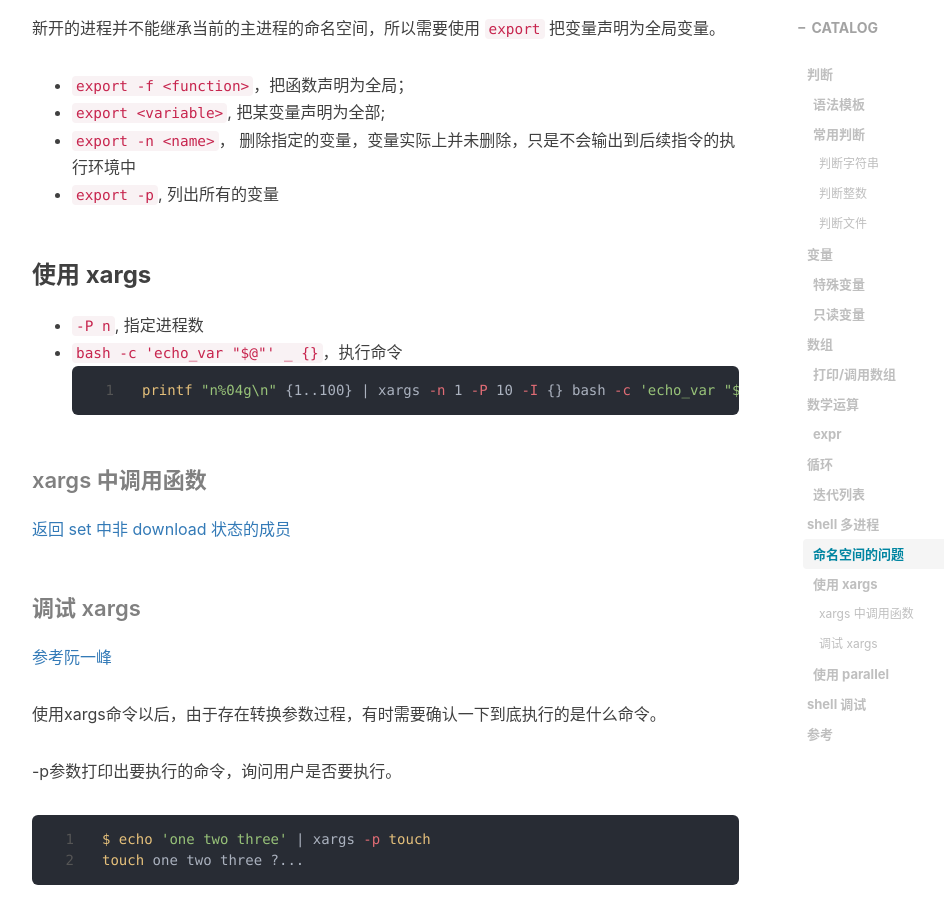
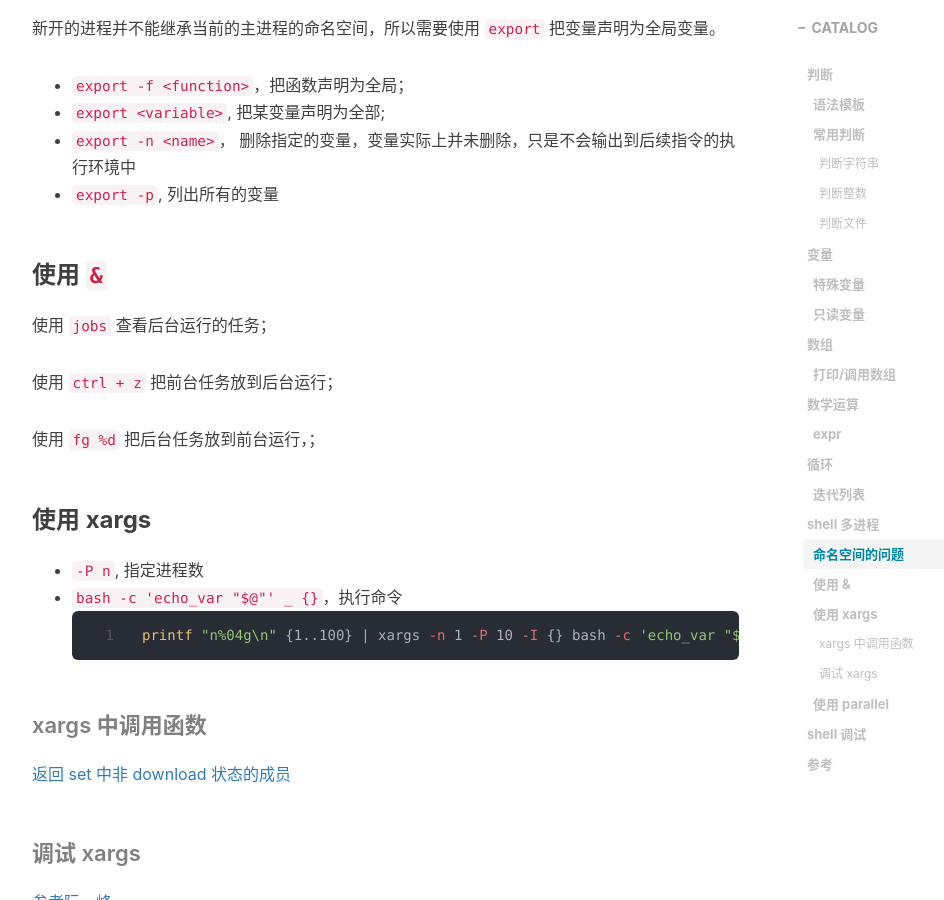
Before and after one commit to kougazhang/oom, a Jekyll site: the page built from _posts/2021-06-18-shell.md, in a window 1280 px wide and 900 px high, scrolled down 4748 px. Shown: the whole window, without its empty margins (233-1177 px from the left). Built offline with Jekyll 4.4.1, drawn with Linux system fonts in a browser that asks for light colours; nearby versions of some CDN libraries; comment, search, counter and statistics services are not loaded.

Commit message:
update linux command

```diff
--- a/_posts/2021-06-18-shell.md
+++ b/_posts/2021-06-18-shell.md
@@ -153,6 +153,13 @@ done
 + `export -n <name>`， 删除指定的变量，变量实际上并未删除，只是不会输出到后续指令的执行环境中
 + `export -p`, 列出所有的变量
 
+### 使用 `&`
+使用 `jobs` 查看后台运行的任务；
+
+使用 `ctrl + z` 把前台任务放到后台运行；
+
+使用 `fg %d` 把后台任务放到前台运行，；
+
 ### 使用 xargs
 + `-P n`, 指定进程数
 + `bash -c 'echo_var "$@"' _ {}`，执行命令
```
